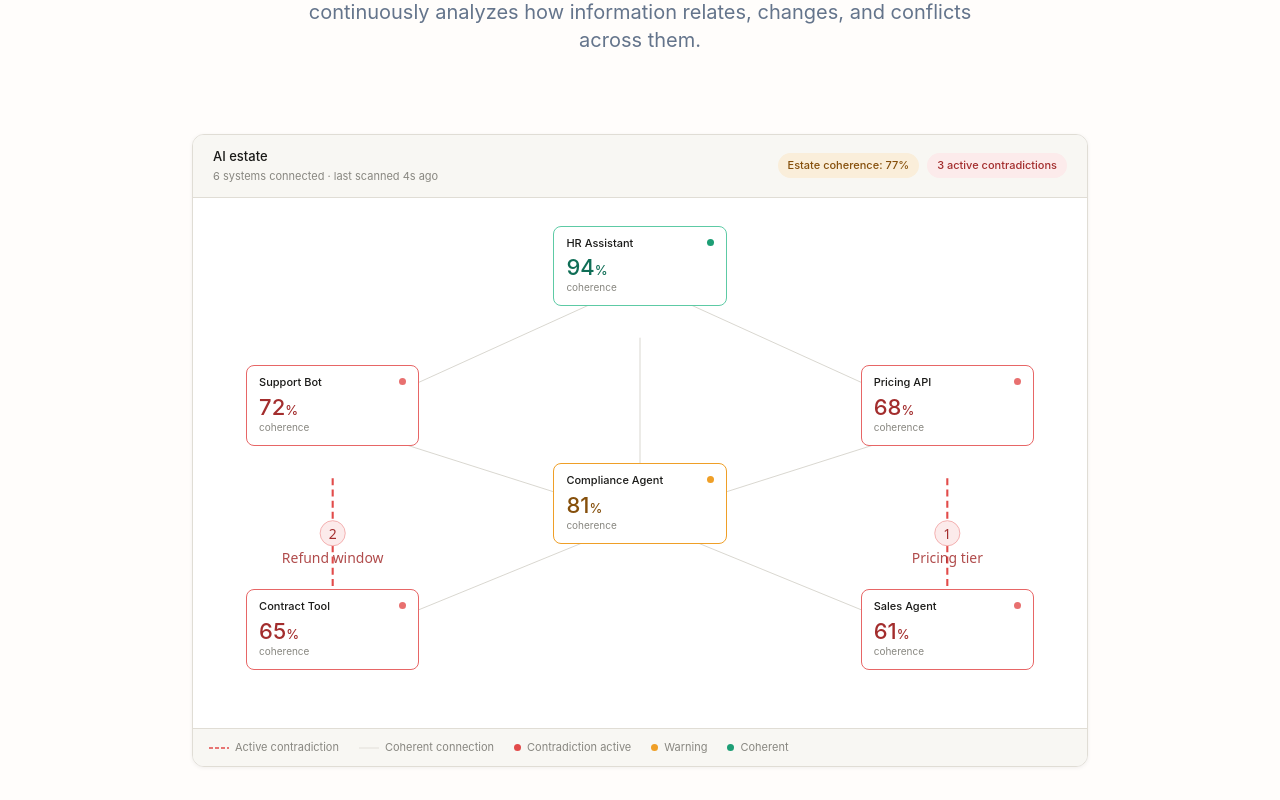
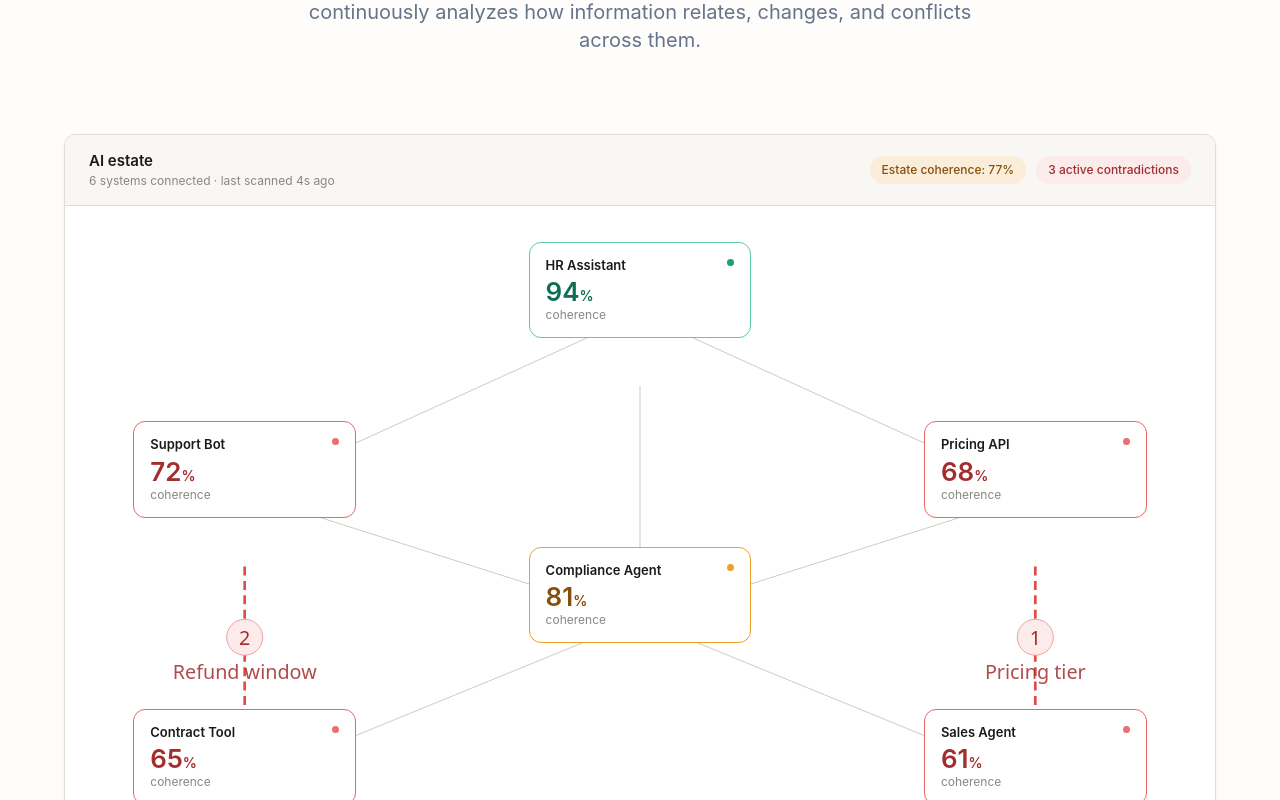
Before and after one commit to Richard-1904/orqestra-web, a React (Vite) app: page / in a window 1280 px wide. Shown: the part 2280-3080 px from the top of the page. Built offline with nearby package versions, Linux system fonts and the light colour scheme; a web font is replaced by a local one.

Commit message:
Refined visuals

```diff
--- a/src/components/AIEstateGraph.tsx
+++ b/src/components/AIEstateGraph.tsx
@@ -79,22 +79,22 @@ export function AIEstateGraph() {
 
       {/* Header */}
       <div
-        className="flex items-center justify-between px-4 sm:px-5 py-3 border-b flex-wrap gap-2"
+        className="flex items-center justify-between px-5 sm:px-6 py-4 border-b flex-wrap gap-2"
         style={{ background: colors.headerBg, borderColor: colors.panelBorder }}
       >
         <div>
-          <div className="text-[13px] font-medium" style={{ color: colors.textPrimary }}>
+          <div className="text-sm font-semibold sm:text-[15px]" style={{ color: colors.textPrimary }}>
             AI estate
           </div>
-          <div className="text-[11px] mt-0.5" style={{ color: colors.textMuted }}>
+          <div className="text-xs mt-0.5" style={{ color: colors.textMuted }}>
             6 systems connected · last scanned 4s ago
           </div>
         </div>
-        <div className="flex items-center gap-2 flex-wrap justify-end">
-          <span className="text-[11px] font-medium px-2.5 py-1 rounded-full" style={{ background: "#FAEEDA", color: "#854F0B" }}>
+        <div className="flex items-center gap-2.5 flex-wrap justify-end">
+          <span className="text-xs font-medium px-3 py-1.5 rounded-full" style={{ background: "#FAEEDA", color: "#854F0B" }}>
             Estate coherence: 77%
           </span>
-          <span className="text-[11px] font-medium px-2.5 py-1 rounded-full" style={{ background: "#FCEBEB", color: "#A32D2D" }}>
+          <span className="text-xs font-medium px-3 py-1.5 rounded-full" style={{ background: "#FCEBEB", color: "#A32D2D" }}>
             3 active contradictions
           </span>
         </div>
@@ -125,20 +125,20 @@ export function AIEstateGraph() {
           />
 
           {/* Count badges */}
-          <circle cx="100" cy="240" r="9" fill="#FCEBEB" stroke="#F09595" strokeWidth="0.5" />
-          <text x="100" y="244" textAnchor="middle" fontSize="10" fontWeight="500" fill="#A32D2D" fontFamily="system-ui,sans-serif">2</text>
-          <circle cx="540" cy="240" r="9" fill="#FCEBEB" stroke="#F09595" strokeWidth="0.5" />
-          <text x="540" y="244" textAnchor="middle" fontSize="10" fontWeight="500" fill="#A32D2D" fontFamily="system-ui,sans-serif">1</text>
+          <circle cx="100" cy="240" r="10" fill="#FCEBEB" stroke="#F09595" strokeWidth="0.5" />
+          <text x="100" y="244.5" textAnchor="middle" fontSize="11" fontWeight="500" fill="#A32D2D" fontFamily="system-ui,sans-serif">2</text>
+          <circle cx="540" cy="240" r="10" fill="#FCEBEB" stroke="#F09595" strokeWidth="0.5" />
+          <text x="540" y="244.5" textAnchor="middle" fontSize="11" fontWeight="500" fill="#A32D2D" fontFamily="system-ui,sans-serif">1</text>
 
           {/* Conflict labels */}
-          <text x="100" y="261" textAnchor="middle" fontSize="10" fontWeight="500" fill="#A32D2D" fontFamily="system-ui,sans-serif" opacity="0.85">Refund window</text>
-          <text x="540" y="261" textAnchor="middle" fontSize="10" fontWeight="500" fill="#A32D2D" fontFamily="system-ui,sans-serif" opacity="0.85">Pricing tier</text>
+          <text x="100" y="263" textAnchor="middle" fontSize="11" fontWeight="500" fill="#A32D2D" fontFamily="system-ui,sans-serif" opacity="0.85">Refund window</text>
+          <text x="540" y="263" textAnchor="middle" fontSize="11" fontWeight="500" fill="#A32D2D" fontFamily="system-ui,sans-serif" opacity="0.85">Pricing tier</text>
         </svg>
 
         {NODES.map((node) => (
           <div
             key={node.name}
-            className={`absolute rounded-lg px-3 py-2.5 ${node.status === "bad" ? "orq-node-bad" : ""}`}
+            className={`absolute rounded-xl px-4 py-3.5 ${node.status === "bad" ? "orq-node-bad" : ""}`}
             style={{
               left: `${(node.left / 640) * 100}%`,
               top: `${(node.top / 380) * 100}%`,
@@ -148,7 +148,7 @@ export function AIEstateGraph() {
             }}
           >
             <div className="flex items-start justify-between mb-1.5">
-              <span className="text-[11px] font-medium leading-tight" style={{ color: colors.textPrimary }}>
+              <span className="text-xs font-semibold sm:text-[13px] leading-tight" style={{ color: colors.textPrimary }}>
                 {node.name}
               </span>
               <span
@@ -156,10 +156,10 @@ export function AIEstateGraph() {
                 style={{ background: statusDot[node.status] }}
               />
             </div>
-            <div className="text-[22px] font-medium leading-none" style={{ color: statusScore[node.status] }}>
-              {node.score}<span className="text-[13px]">%</span>
+            <div className="text-2xl sm:text-[26px] font-semibold leading-none" style={{ color: statusScore[node.status] }}>
+              {node.score}<span className="text-[14px]">%</span>
             </div>
-            <div className="text-[10px] mt-0.5" style={{ color: colors.textMuted }}>
+            <div className="text-xs mt-0.5" style={{ color: colors.textMuted }}>
               coherence
             </div>
           </div>
@@ -168,7 +168,7 @@ export function AIEstateGraph() {
 
       {/* Footer / legend */}
       <div
-        className="flex items-center gap-5 flex-wrap px-4 py-2.5 border-t"
+        className="flex items-center gap-6 flex-wrap px-5 py-3.5 border-t"
         style={{ background: colors.headerBg, borderColor: colors.panelBorder }}
       >
         <Legend color={colors.textMuted}>
@@ -202,7 +202,7 @@ export function AIEstateGraph() {
 
 function Legend({ children, color }: { children: React.ReactNode; color: string }) {
   return (
-    <div className="flex items-center gap-1.5 text-[11px] flex-nowrap" style={{ color }}>
+    <div className="flex items-center gap-1.5 text-xs sm:text-[13px] flex-nowrap" style={{ color }}>
       {children}
     </div>
   );
--- a/src/sections/Platform.tsx
+++ b/src/sections/Platform.tsx
@@ -22,7 +22,7 @@ export function Platform() {
           whileInView={{ opacity: 1, y: 0, scale: 1 }}
           viewport={{ once: true, margin: "-80px" }}
           transition={{ duration: 0.8 }}
-          className="max-w-4xl mx-auto w-full"
+          className="max-w-6xl mx-auto w-full"
         >
           <AIEstateGraph />
         </motion.div>
```
